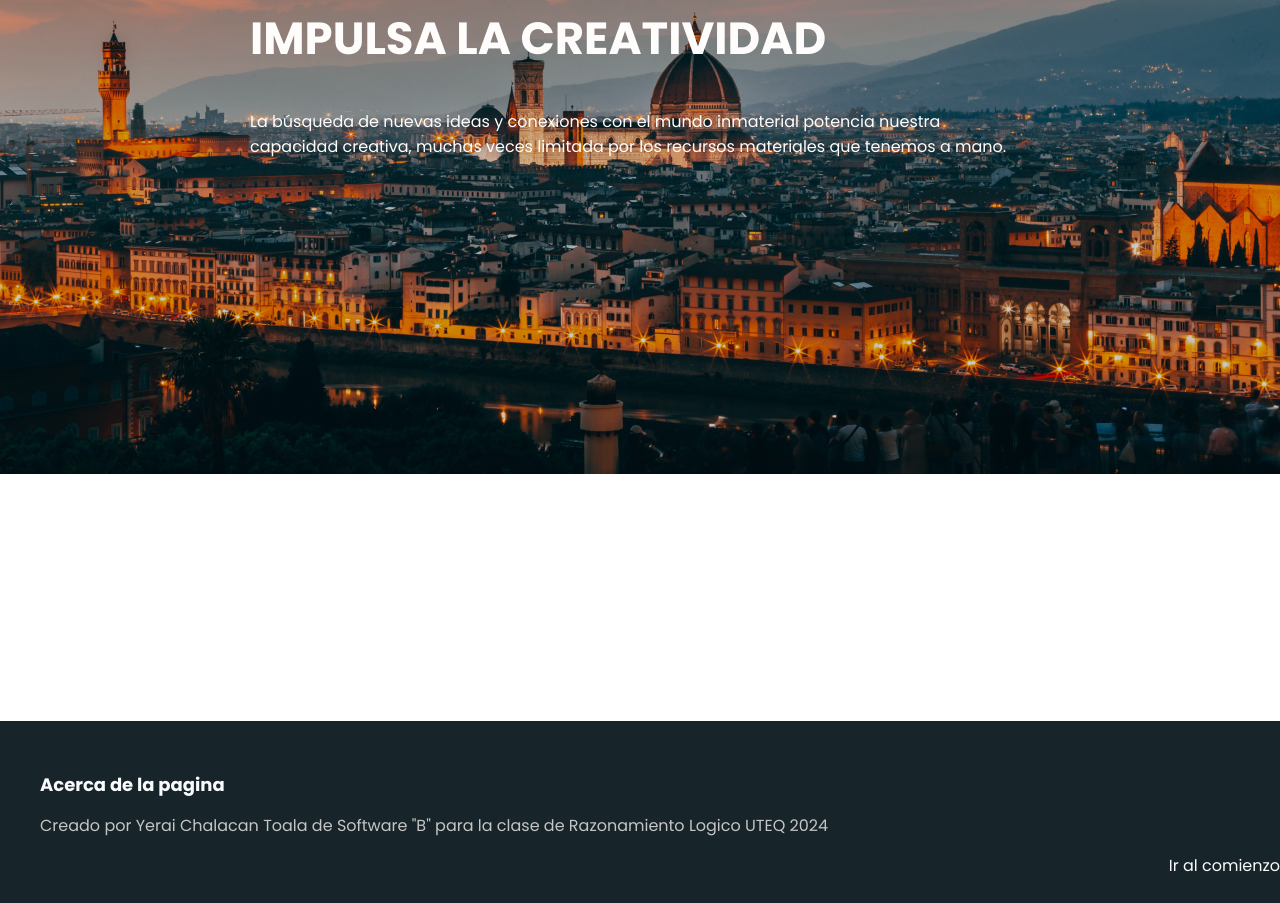
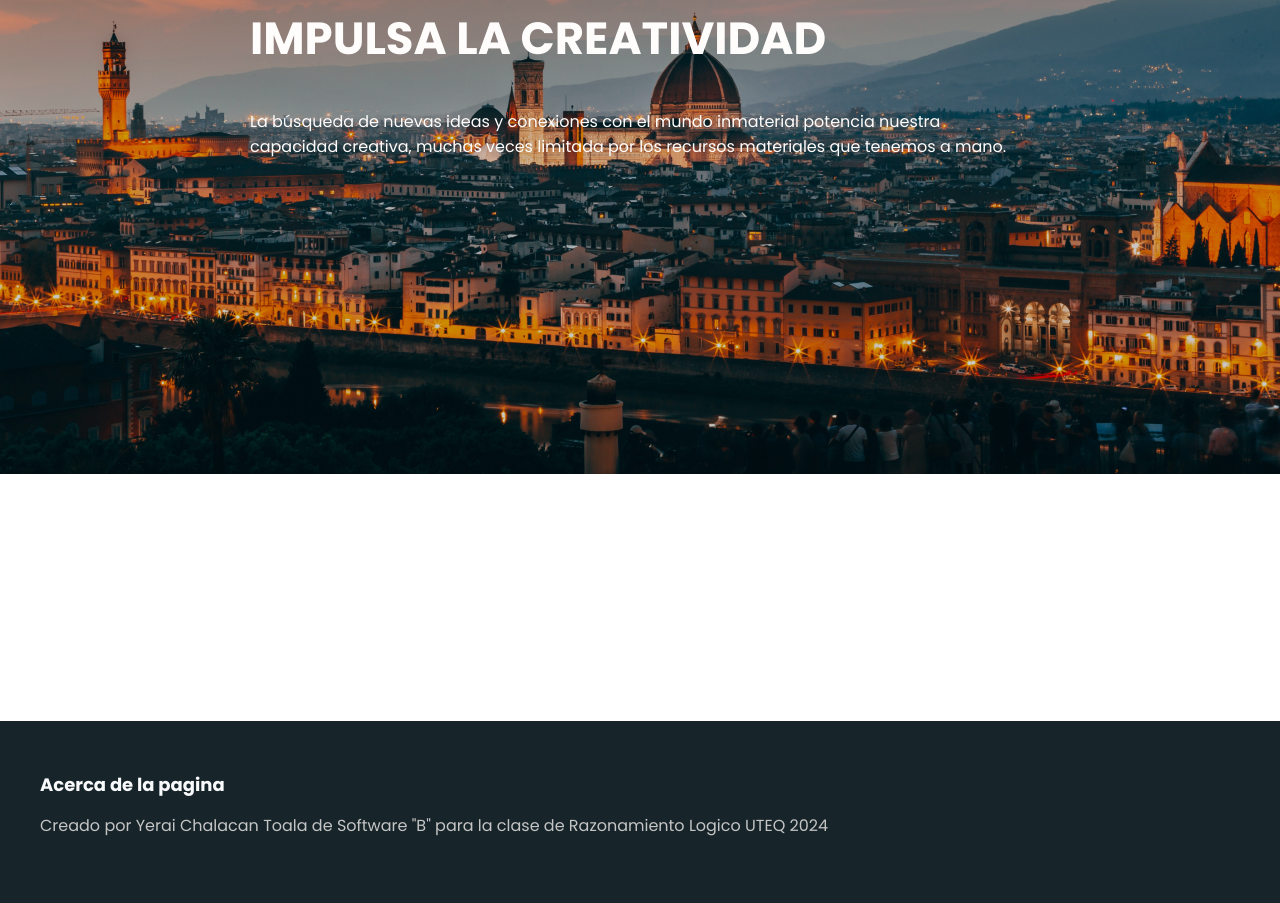
Before and after one commit to ElGh0sty/razonamientoabstracto, a plain HTML site: page PensamientoAbstracto.html in a window 1280 px wide. Shown: the part 3157-4060 px from the top of the page. Drawn offline with Linux system fonts and the light colour scheme.

Commit message:
Nuevos cambios en la sesion

```diff
--- a/PensamientoAbstracto.html
+++ b/PensamientoAbstracto.html
@@ -149,9 +149,7 @@
            <p>Creado por Yerai Chalacan Toala de Software "B" para la clase de Razonamiento Logico UTEQ 2024</p>
         </div>
       </div>
-      <section>
-        <a href=".header">Ir al comienzo</a>
-      </section>
+
     </footer>
 
   </body>
--- a/style.css
+++ b/style.css
@@ -322,19 +322,6 @@ button:hover {
   }
 }
 
-.footer section {
-  float: right;
-}
-
-.footer a {
- transition: color 0.4s ease;
-  color: #f9fafc;
-  text-decoration: none;
-}
-
-.footer a:hover {
-  color: darkcyan;
-}
 
 .footer {
   padding: 50px 0;
--- a/style2.css
+++ b/style2.css
@@ -292,20 +292,6 @@ h2 {
   }
 }
 
-.footer section {
-  float: right;
-}
-
-.footer a {
- transition: color 0.4s ease;
-  color: #f9fafc;
-  text-decoration: none;
-}
-
-.footer a:hover {
-  color: darkcyan;
-}
-
 .footer {
   padding: 50px 0;
   background-color: #17252a;
--- a/style3.css
+++ b/style3.css
@@ -289,19 +289,7 @@ h2 {
     font-size: 14px;
   }
 }
-.footer section {
-  float: right;
-}
 
-.footer a {
- transition: color 0.4s ease;
-  color: #f9fafc;
-  text-decoration: none;
-}
-
-.footer a:hover {
-  color: darkcyan;
-}
 
 .footer {
   padding: 50px 0;
--- a/style4.css
+++ b/style4.css
@@ -259,19 +259,7 @@ background-color: rgb(9, 109, 109);
   justify-content: space-between;
 }
 
-.footer section {
-  float: right;
-}
 
-.footer a {
- transition: color 0.4s ease;
-  color: #f9fafc;
-  text-decoration: none;
-}
-
-.footer a:hover {
-  color: darkcyan;
-}
 
 .link h3 {
   font-size: 18px;
```
Also changed, not shown: RazonamientoAbstracto.html (+1 -3 lines), index.html (+2 -2 lines).
